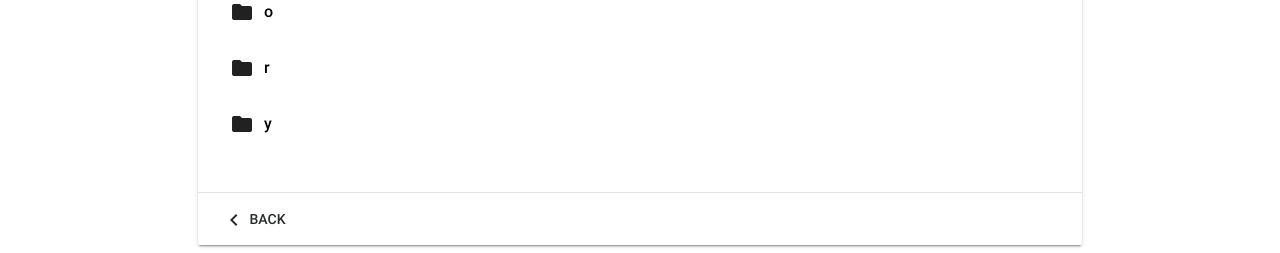
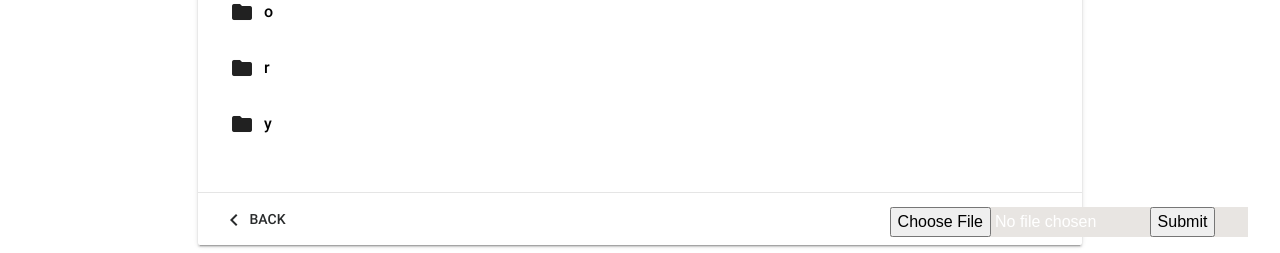
Before and after one commit to agamrjain/Accio, a Flask app: a page that uses templates/index_material3.html in a window 1280 px wide. Shown: the part 2153-2406 px from the top of the page. Run offline with Flask 2, Linux system fonts and the light colour scheme; some libraries are stand-ins or nearby versions.

Commit message:
upload_support added

```diff
--- a/app.py
+++ b/app.py
@@ -54,17 +54,15 @@ def display_list_of_file(name):
         return render_template('error.html')
 
 
-#@app.route('/uploader/', methods = ['GET', 'POST'])
-def upload_file():
-   #name = name.replace(">","/")
+@app.route('/upload_form/', methods = ['GET', 'POST'])
+def upload_form():
     if request.method == 'POST':
         f = request.files['file']
         path = request.form['path']
-        name = request.form['name']
         f.save(os.path.join(path, f.filename))
-        #f.save(secure_filename(f.filename))
-        location = '/'+name
-        return redirect(location, code=302)
+        return redirect(path)
+    else:
+        return "invalid Request"
 
 
 def isFile(fileName):
--- a/static/styles/styles3.css
+++ b/static/styles/styles3.css
@@ -212,3 +212,23 @@ footer {
 .mdl-list {
   padding-top:30px!important;
 }
+
+.upload_form{
+    position: fixed;
+    bottom: 1rem;
+    right: 2rem;
+    width: 22.4rem;
+    color: white;
+    /*border: 3px solid #0a588c*/;
+    background-color: #e8e5e2;
+}
+
+.file-upload{
+    width: 16rem;
+    z-index: 2;
+}
+
+.submit-btn{
+
+
+}
--- a/templates/index_material3.html
+++ b/templates/index_material3.html
@@ -8,6 +8,13 @@
     <meta name="viewport" content="width=device-width, initial-scale=1.0, minimum-scale=1.0">
     <title>Accio</title>
     <link rel="stylesheet" href="https://fonts.googleapis.com/css?family=Roboto:regular,bold,italic,thin,light,bolditalic,black,medium&amp;lang=en">
+
+
+    <script type="text/javascript" src="{{ url_for('static',filename='js/jquery-3.1.1.min.js') }}"></script>
+    <script type="text/javascript" src="{{ url_for('static',filename='js/tether.js') }}"></script>
+    <script type="text/javascript" src="{{ url_for('static',filename='js/bootstrap.min.js') }}"></script>
+    <script type="text/javascript" src="{{ url_for('static',filename='js/mdb.js') }}"></script>
+
     <link rel="stylesheet" href="https://code.getmdl.io/1.3.0/material.grey-pink.min.css" />
     <link rel="stylesheet" href="{{ url_for('static',filename='styles/bootstrap.min.css') }}" />
     <link rel="stylesheet" href="{{ url_for('static',filename='styles/mdb.min.css') }}" />
@@ -94,11 +101,22 @@
                     <!-- <div class="mdl-card__menu">
                         <button class="mdl-button mdl-button--icon mdl-js-button mdl-js-ripple-effect">
                       <i class="material-icons">share</i>
-                    </button>
-                        <button class="mdl-button mdl-js-button mdl-button--fab mdl-button--colored">
-                            <i class="material-icons">add</i>
-                        </button>
-                    </div> -->
+                    </button> -->
+                        <!-- <form  method="post" action="{{ url_for('upload_form') }}">
+                            <input type="file" name="file" style="display: none;">
+                            <input type="text" name="path" hidden="true" value="{{ path }}">
+                            <button class="mdl-button mdl-js-button mdl-button--fab mdl-button--colored">
+                                <i class="material-icons">add</i>
+                            </button>
+                        </form>
+                         -->
+                         <form  class="upload_form" method="post" action="{{ url_for('upload_form') }}"  enctype="multipart/form-data">
+                            <input type="file" name="file" class="file-upload">
+                            <input type="text" name="path" hidden="true" value="{{ path }}">
+                            <input type="submit" name="submit" class="submit-btn">
+                        </form>
+
+                    </div>
                 </div>
             </div>
             <footer class="mdl-mini-footer">
--- a/templates/settings.html
+++ b/templates/settings.html
@@ -53,13 +53,13 @@
                         <span class="mdl-layout__title"> Settings </span>
                     </span>
                 </div>
-<div id="content">
+    <div id="content">
                 <form method="post" action="{{ url_for('settings_form') }}">
                   <label for="dir">Default Directory:</label>
                   <input type="text" name="dir" /><br />
-                  <input type="submit" />
+                  <input type="submit" class="submit-class" />
                 </form>
-</div>
+    </div>
 
 
             </div>
```
